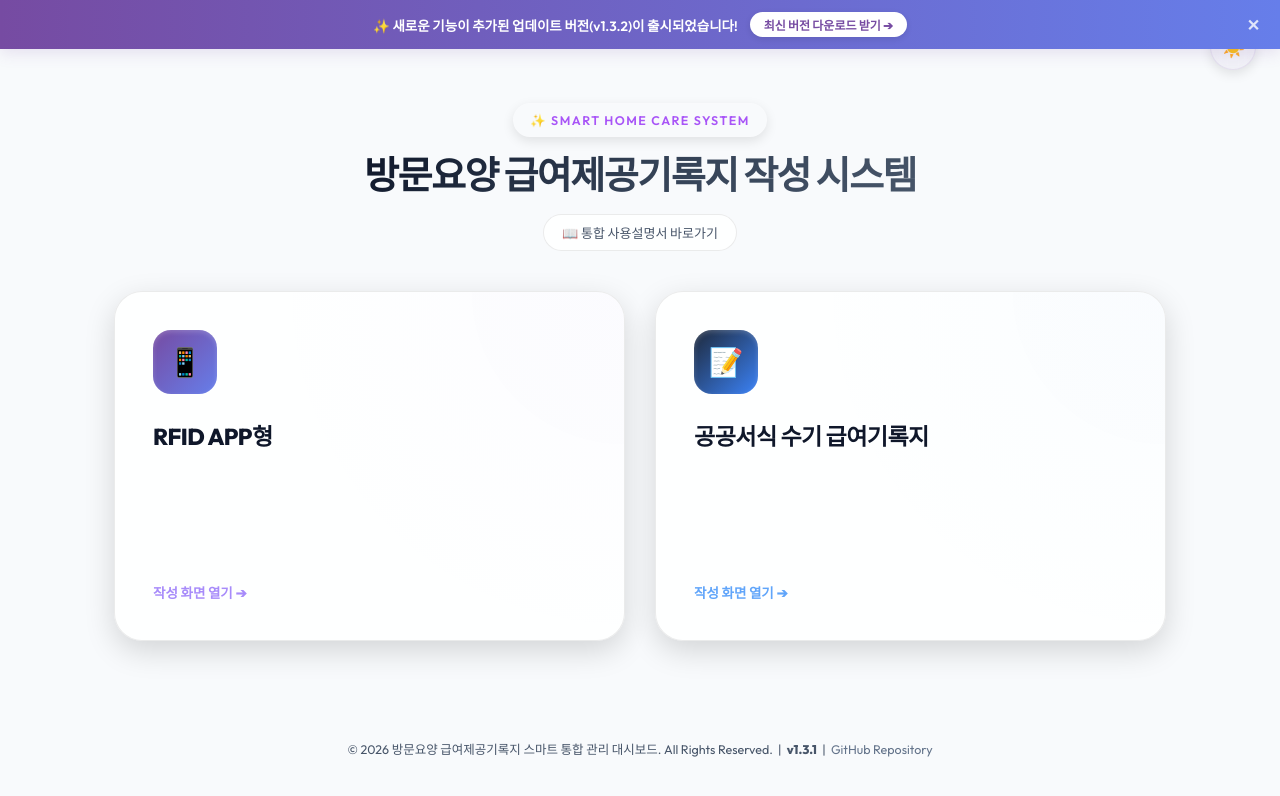
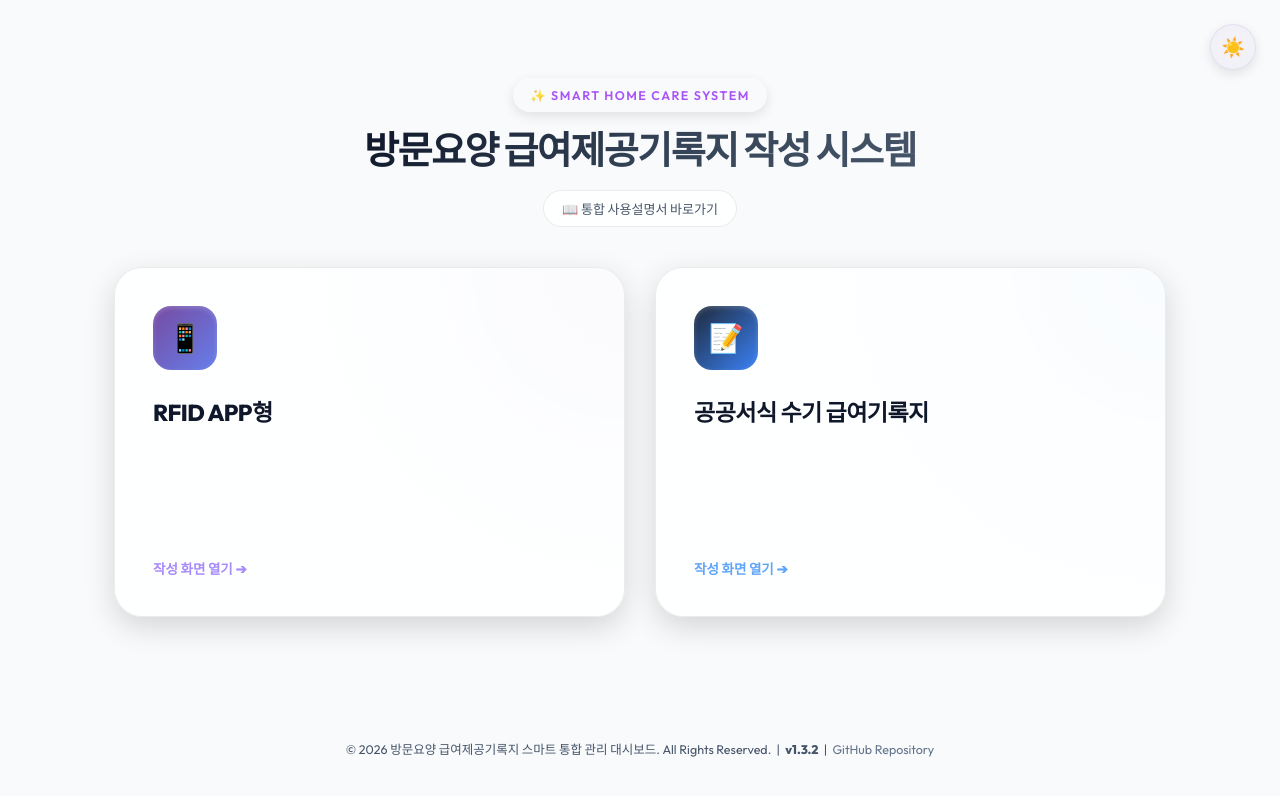
Before and after one commit to jingniverse/RFID, an Electron app: page index.html in a window 1280 px wide. Drawn offline with Linux system fonts and the light colour scheme.

Commit message:
style: index.html 버전 표기 변수를 1.3.2로 수정

```diff
--- a/index.html
+++ b/index.html
@@ -604,14 +604,14 @@
   <footer class="hub-footer">
     <p>
       © 2026 방문요양 급여제공기록지 스마트 통합 관리 대시보드. All Rights Reserved. &nbsp;|&nbsp;
-      <span style="font-weight: 700; color: var(--text-sub);">v1.3.1</span> &nbsp;|&nbsp;
+      <span style="font-weight: 700; color: var(--text-sub);">v1.3.2</span> &nbsp;|&nbsp;
       <a href="https://github.com/jingniverse/RFID" id="githubLink" target="_blank">GitHub Repository</a>
     </p>
   </footer>
 
   <script>
     // [공식 배포] 성별 필드 추가, 테마 토글, 뒤로가기 개선 등이 모두 완료된 v1.2.0 공식 릴리즈 빌드입니다.
-    const CURRENT_VERSION = '1.3.1';
+    const CURRENT_VERSION = '1.3.2';
 
     // 기본 설정값 (로컬 실행 시 fallback용)
     let GITHUB_USER = 'jingniverse';
```
